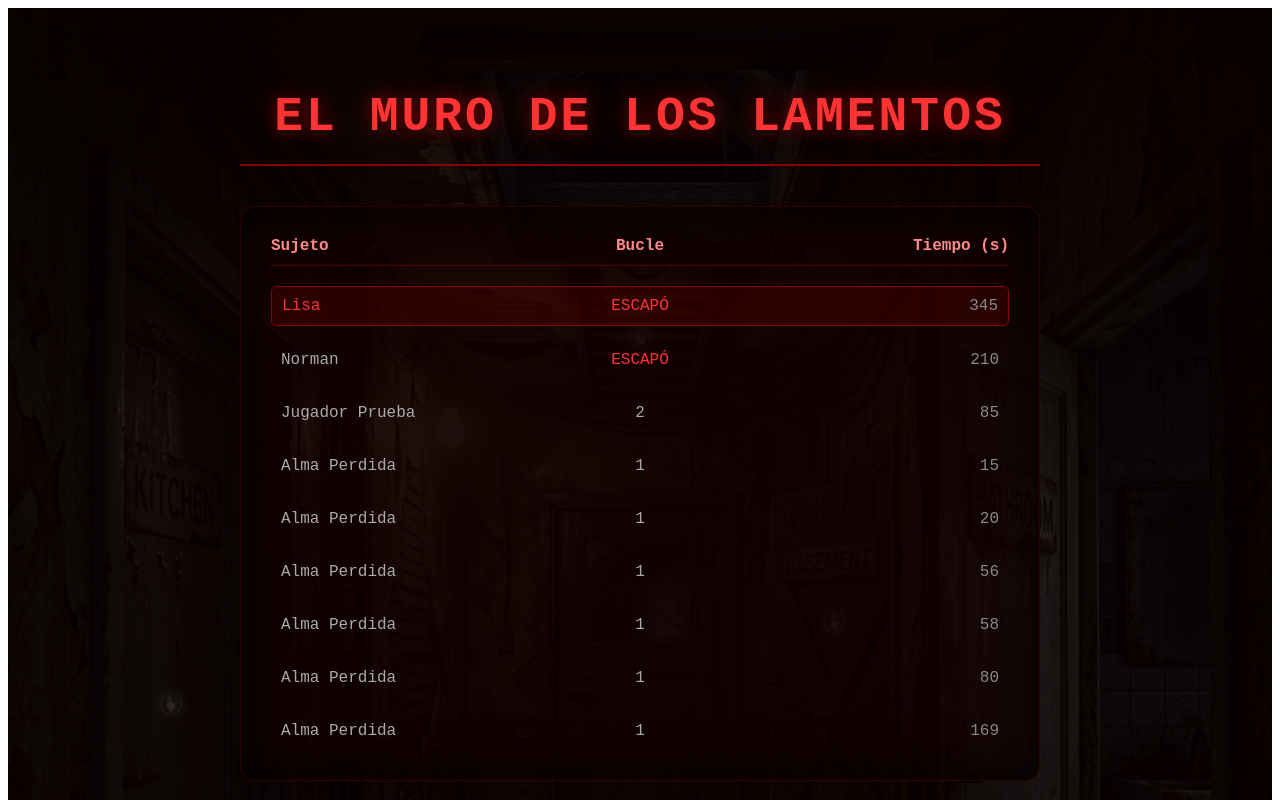
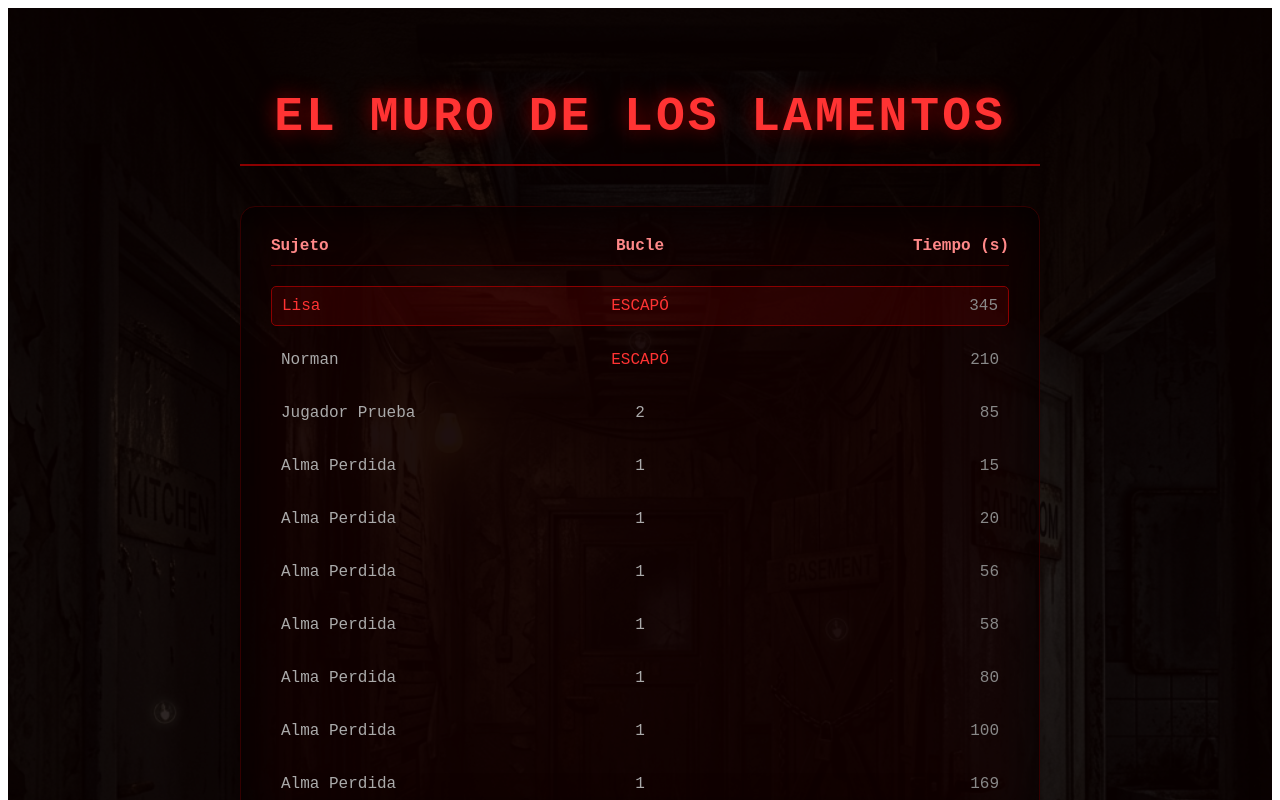
Before and after one commit to danielramirez272006-arch/juego-terror, a React (Vite) app in the folder juego/: page /puntajes in a window 1280 px wide. Shown: the top 800 px of the page. Built offline with nearby package versions, Linux system fonts and the light colour scheme; data requests are answered from the project's data file.

Commit message:
docs: actualizar README con explicación del juego y mecánicas

```diff
--- a/juego/db.json
+++ b/juego/db.json
@@ -53,6 +53,12 @@
       "nombre": "Alma Perdida",
       "nivel": 1,
       "tiempo": 169
+    },
+    {
+      "id": "xDworKcEOs0",
+      "nombre": "Alma Perdida",
+      "nivel": 1,
+      "tiempo": 100
     }
   ],
   "$schema": "./node_modules/json-server/schema.json"
--- a/juego/src/features/rooms/Attic.jsx
+++ b/juego/src/features/rooms/Attic.jsx
@@ -44,8 +44,6 @@ export const Attic = ({ acciones, estado, isTyping }) => {
       backgroundPosition: 'center',
       position: 'relative'
     }}>
-      {!isTyping && (
-        <>
       {/* Mecedora fantasma a la derecha */}
       <div
         className="interactive-zone look"
@@ -69,8 +67,6 @@ export const Attic = ({ acciones, estado, isTyping }) => {
         title="Bajar rápido por la escotilla al pasillo"
         style={{ top: '80%', left: '40%', width: '20%', height: '15%' }}
       />
-        </>
-      )}
     </div>
   );
 };
--- a/juego/src/features/rooms/Basement.jsx
+++ b/juego/src/features/rooms/Basement.jsx
@@ -30,8 +30,6 @@ export const Basement = ({ acciones, estado, isTyping }) => {
       position: 'relative'
     }}>
 
-      {!isTyping && (
-        <>
       {/* Avanzar por la oscuridad */}
       <div
         className="interactive-zone move"
@@ -65,8 +63,6 @@ export const Basement = ({ acciones, estado, isTyping }) => {
         title="Huir rápido al pasillo superior"
         style={{ top: '10%', left: '10%', width: '20%', height: '80%' }}
       />
-        </>
-      )}
     </div>
   );
 };
```
Also changed, not shown: 1 other file (tests, documents, lock files or other folders). Lines whose indentation alone changed are shown as unchanged.
